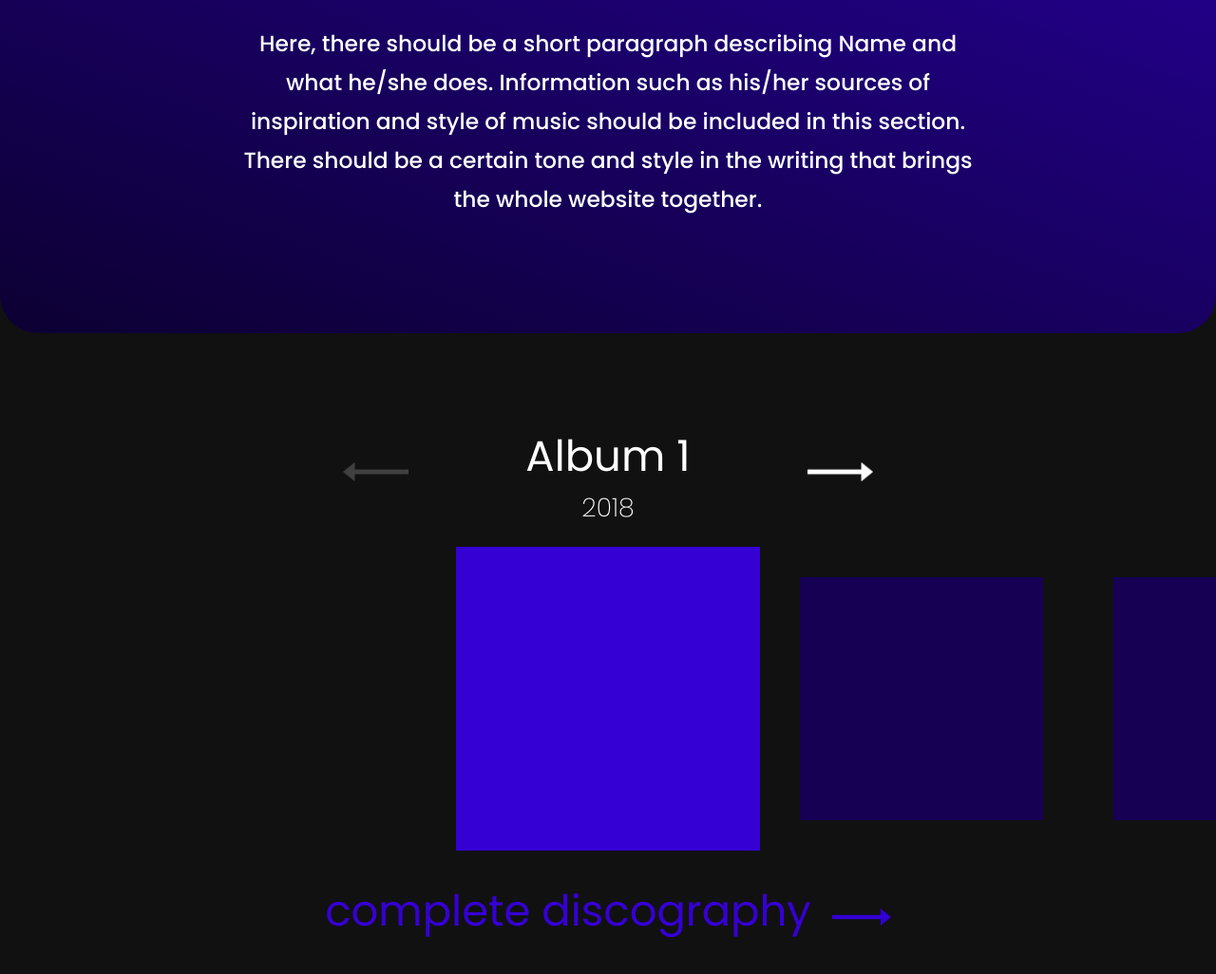
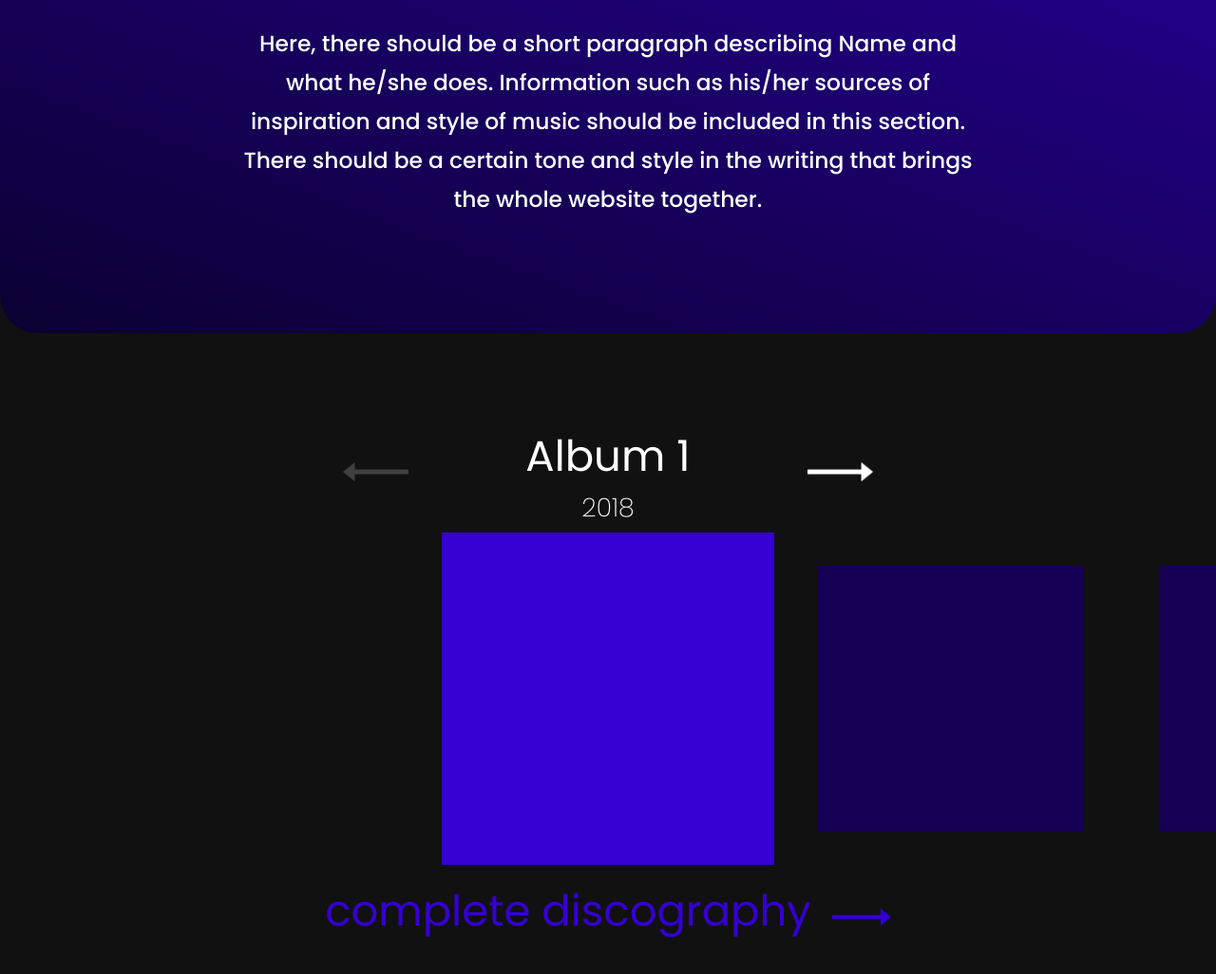
Before and after one commit to jyoon926/Design-Brief-2019, a plain HTML site: page index.html in a window 1280 px wide. Shown: the part 894-1920 px from the top of the page at 95% size. Drawn offline with nearby package versions, Linux system fonts and the light colour scheme.

Commit message:
Increase album size

```diff
--- a/css/styles.scss
+++ b/css/styles.scss
@@ -372,8 +372,8 @@ body {
         transition-duration: .6s;
 
         .album {
-            height: 320px;
-            width: 320px;
+            height: 350px;
+            width: 350px;
             transform: scale(.8);
             filter: brightness(.4);
             transition-duration: .6s;
@@ -431,8 +431,8 @@ body {
             margin-left: 10px;
         }
         .albumempty {
-            height: 320px;
-            width: 320px;
+            height: 350px;
+            width: 350px;
             background: none;
             margin-right: 10px;
         }
--- a/js/script.js
+++ b/js/script.js
@@ -48,7 +48,7 @@ $(document).ready(function(){
 		$('#album' + slideIndex).addClass('active');
 		$('.heading').removeClass('on');
 		$('#heading' + slideIndex).addClass('on');
-		$('.slidetrack').css('margin-left', '-' + (slideIndex-1)*660 + 'px');
+		$('.slidetrack').css('margin-left', '-' + (slideIndex-1)*720 + 'px');
 	}
 
 	function minusSlides(n) {
@@ -57,7 +57,7 @@ $(document).ready(function(){
 		$('#album' + slideIndex).addClass('active');
 		$('.heading').removeClass('on');
 		$('#heading' + slideIndex).addClass('on');
-		$('.slidetrack').css('margin-left', '-' + (slideIndex-1)*660 + 'px');
+		$('.slidetrack').css('margin-left', '-' + (slideIndex-1)*720 + 'px');
 	}
 
 	$('.next').click(plusSlides);
```
Also changed, not shown: css/styles.css.
